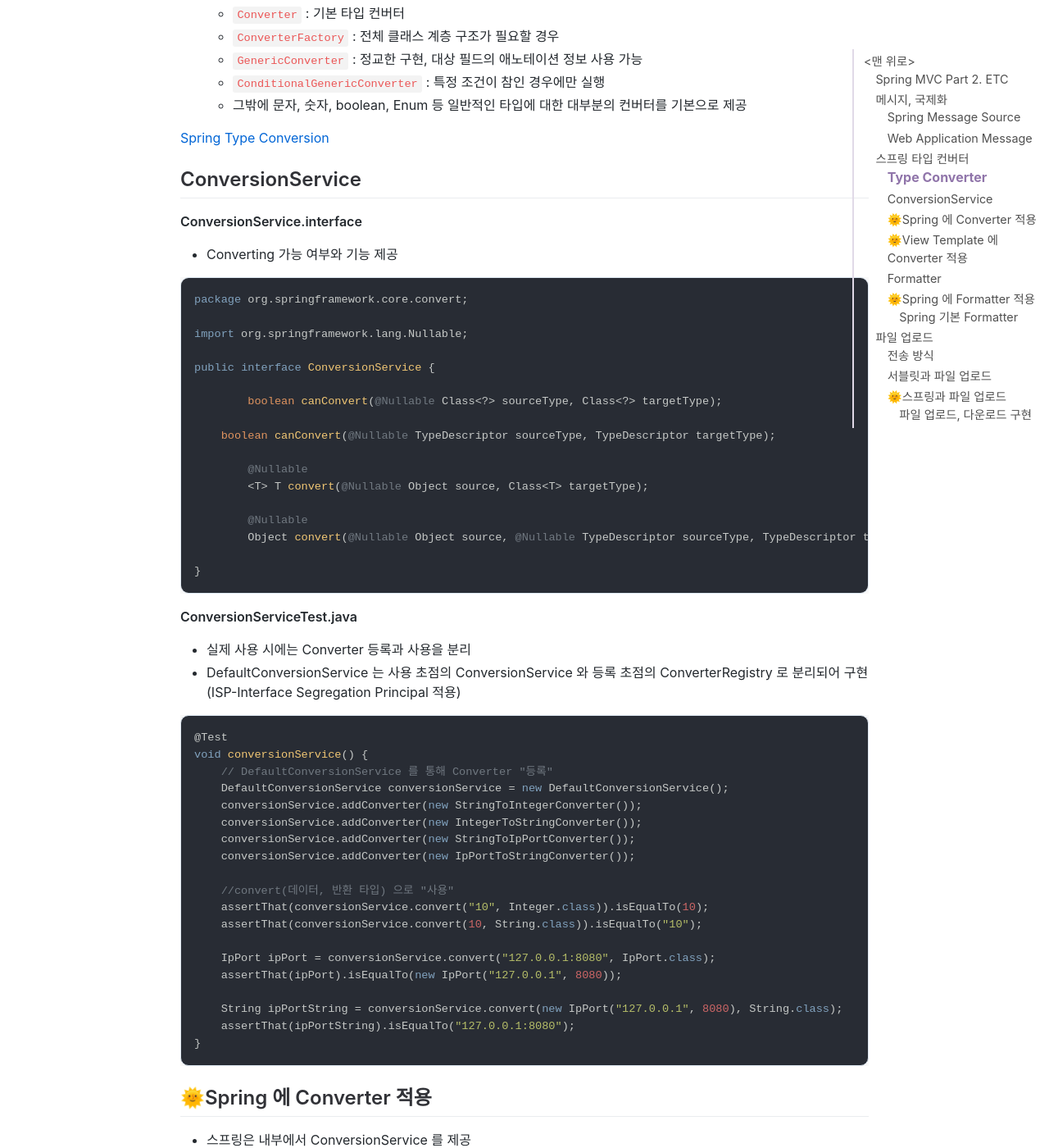
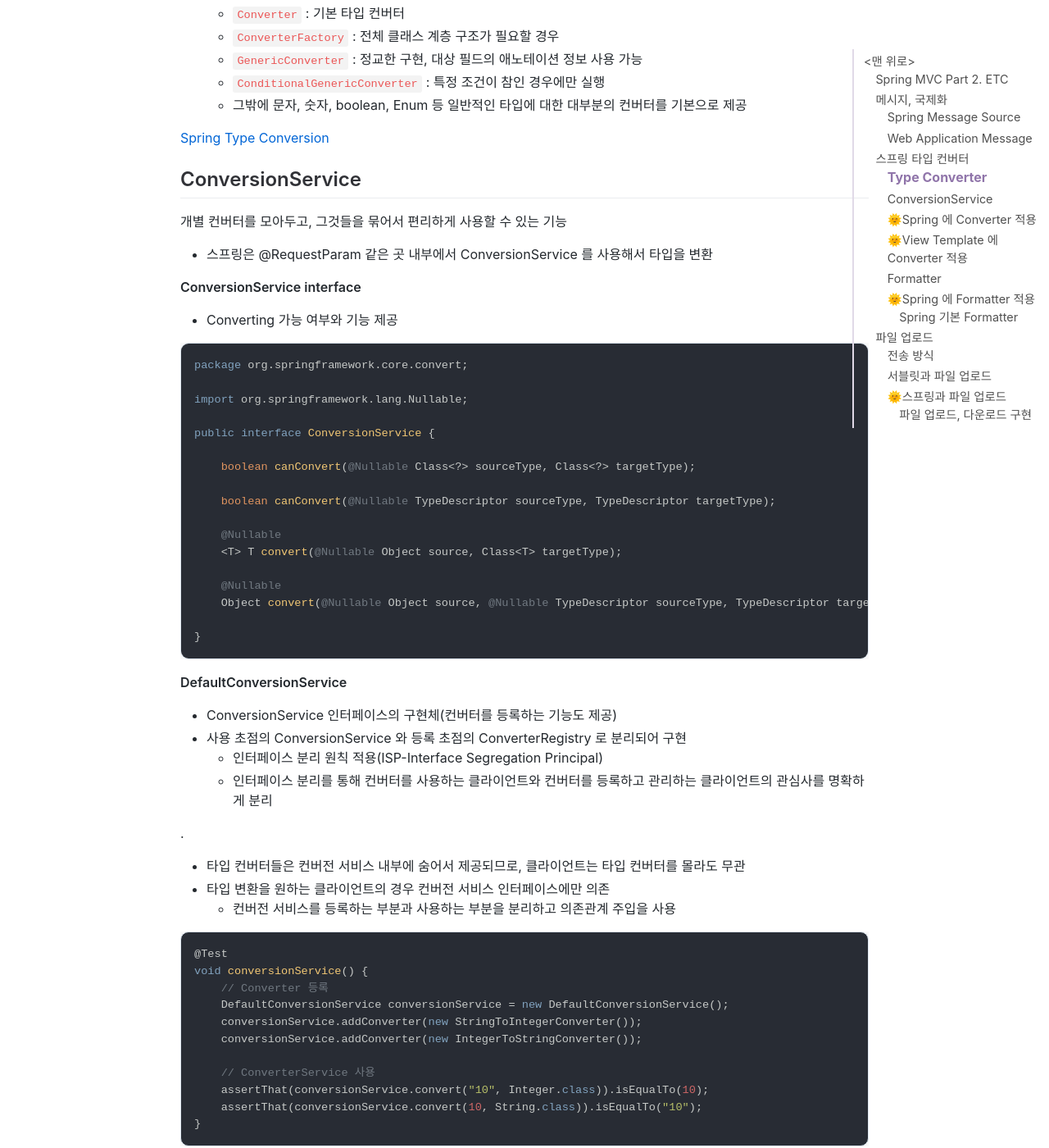
Before and after one commit to jihunparkme/jihunparkme.github.io, a Jekyll site: the page built from _posts/2021-10-12-Spring-MVC-Part2-Etc.md, in a window 1280 px wide and 1400 px high, scrolled down 5495 px. Shown: the whole window at 82% size. Built offline with Jekyll 4.4.1, drawn with Linux system fonts in a browser that asks for light colours; nearby versions of some CDN libraries; comment, search, counter and statistics services are not loaded.

Commit message:
[Spring Conquest] DefaultConversionService

````diff
--- a/_posts/2021-10-12-Spring-MVC-Part2-Etc.md
+++ b/_posts/2021-10-12-Spring-MVC-Part2-Etc.md
@@ -249,25 +249,11 @@
 
 ## ConversionService
 
+개별 컨버터를 모아두고, 그것들을 묶어서 편리하게 사용할 수 있는 기능
 
+- 스프링은 @RequestParam 같은 곳 내부에서 ConversionService 를 사용해서 타입을 변환
 
-
-
-
-
-
-
-
-
-
-
-
-
-
-
-
-
-**ConversionService.interface**
+**ConversionService interface**
 
 - Converting 가능 여부와 기능 제공
 
@@ -278,43 +264,43 @@
 
 public interface ConversionService {
 
-	boolean canConvert(@Nullable Class<?> sourceType, Class<?> targetType);
+    boolean canConvert(@Nullable Class<?> sourceType, Class<?> targetType);
 
     boolean canConvert(@Nullable TypeDescriptor sourceType, TypeDescriptor targetType);
 
-	@Nullable
-	<T> T convert(@Nullable Object source, Class<T> targetType);
+    @Nullable
+    <T> T convert(@Nullable Object source, Class<T> targetType);
 
-	@Nullable
-	Object convert(@Nullable Object source, @Nullable TypeDescriptor sourceType, TypeDescriptor targetType);
+    @Nullable
+    Object convert(@Nullable Object source, @Nullable TypeDescriptor sourceType, TypeDescriptor targetType);
 
 }
 ```
 
-**ConversionServiceTest.java**
+**DefaultConversionService**
 
-- 실제 사용 시에는 Converter 등록과 사용을 분리
-- DefaultConversionService 는 사용 초점의 ConversionService 와 등록 초점의 ConverterRegistry 로 분리되어 구현 (ISP-Interface Segregation Principal 적용)
+- ConversionService 인터페이스의 구현체(컨버터를 등록하는 기능도 제공)
+- 사용 초점의 ConversionService 와 등록 초점의 ConverterRegistry 로 분리되어 구현
+  - 인터페이스 분리 원칙 적용(ISP-Interface Segregation Principal)
+  - 인터페이스 분리를 통해 컨버터를 사용하는 클라이언트와 컨버터를 등록하고 관리하는 클라이언트의 관심사를 명확하게 분리
+
+.
+
+- 타입 컨버터들은 컨버전 서비스 내부에 숨어서 제공되므로, 클라이언트는 타입 컨버터를 몰라도 무관
+- 타입 변환을 원하는 클라이언트의 경우 컨버전 서비스 인터페이스에만 의존
+  - 컨버전 서비스를 등록하는 부분과 사용하는 부분을 분리하고 의존관계 주입을 사용
 
 ```java
 @Test
 void conversionService() {
-    // DefaultConversionService 를 통해 Converter "등록"
+    // Converter 등록
     DefaultConversionService conversionService = new DefaultConversionService();
     conversionService.addConverter(new StringToIntegerConverter());
     conversionService.addConverter(new IntegerToStringConverter());
-    conversionService.addConverter(new StringToIpPortConverter());
-    conversionService.addConverter(new IpPortToStringConverter());
 
-    //convert(데이터, 반환 타입) 으로 "사용"
+    // ConverterService 사용
     assertThat(conversionService.convert("10", Integer.class)).isEqualTo(10);
     assertThat(conversionService.convert(10, String.class)).isEqualTo("10");
-
-    IpPort ipPort = conversionService.convert("127.0.0.1:8080", IpPort.class);
-    assertThat(ipPort).isEqualTo(new IpPort("127.0.0.1", 8080));
-
-    String ipPortString = conversionService.convert(new IpPort("127.0.0.1", 8080), String.class);
-    assertThat(ipPortString).isEqualTo("127.0.0.1:8080");
 }
 ```
 
````
